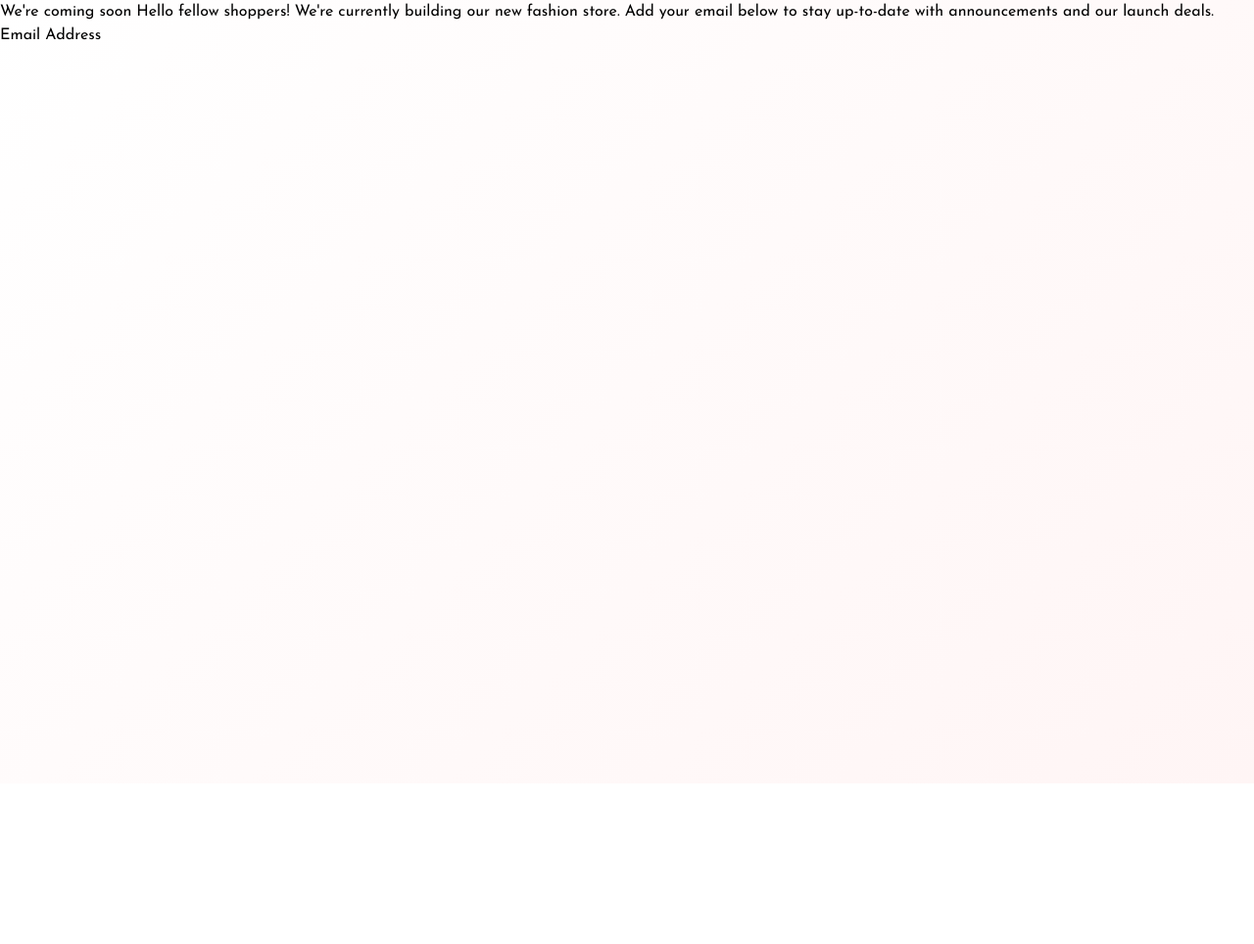
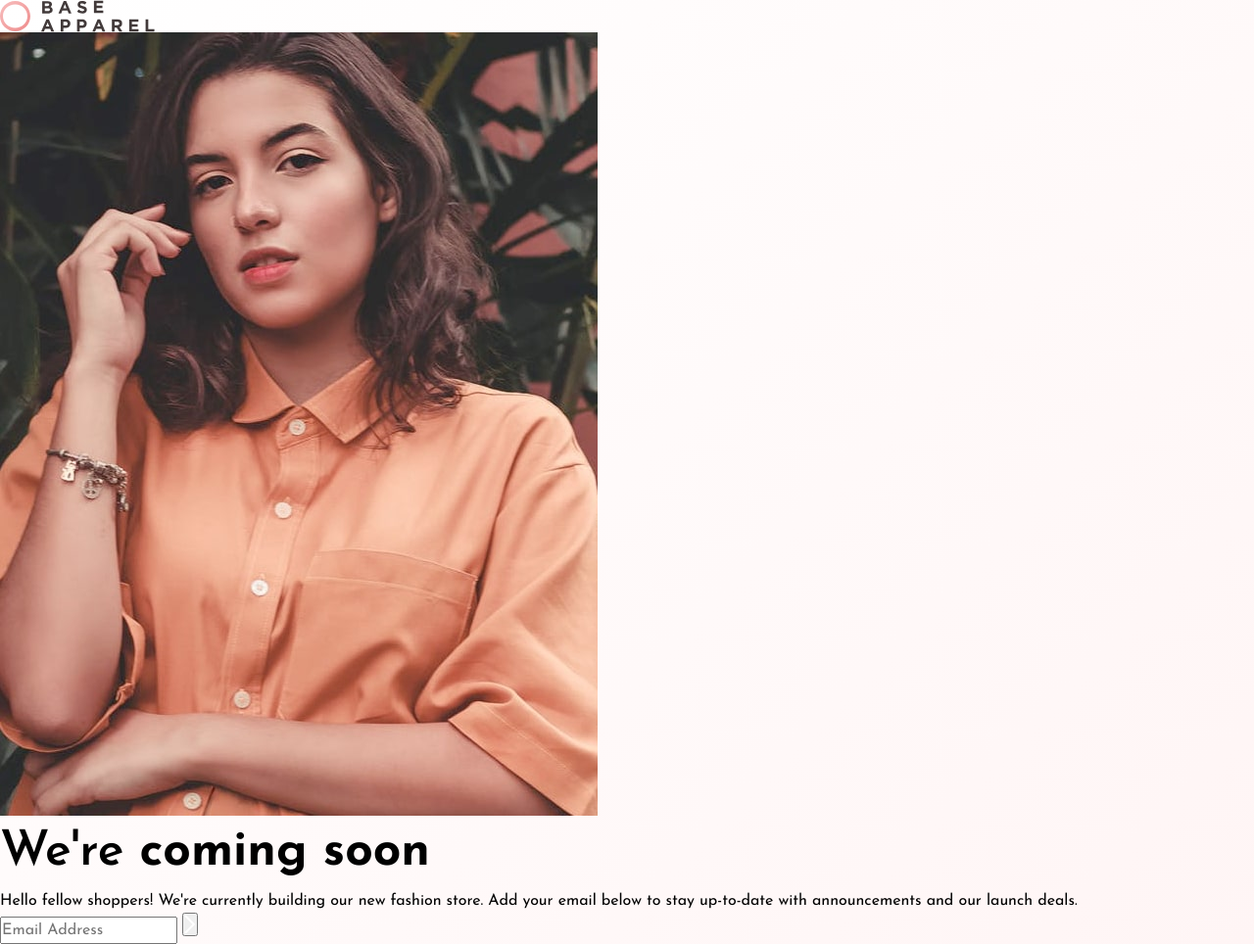
Before and after one commit to karolbanat/base-apparel-coming-soon, a website: page index.html in a window 1280 px wide. Shown: the whole page at 98% size. Before the commit the page ends 800 px from the top, so only its background shows below. Drawn offline with Linux system fonts and the light colour scheme.

Commit message:
Basic HTML setup

```diff
--- a/index.html
+++ b/index.html
@@ -16,12 +16,27 @@
 
 <body>
 
-  We're coming soon
+  <main class="main-grid">
+    <nav class="navigation" data-area="nav"><a aria-label="Base apparel home page" href="#"><img
+             src="./dist/images/logo.svg" alt=""></a></nav>
+    <picture data-area="image">
+      <source media="(min-width: 768px)" srcset="./dist/images/hero-desktop.jpg">
+      <img src="./dist/images/hero-mobile.jpg" alt="Woman with orange shirt on, posing to the camera.">
+    </picture>
+    <article class="coming-soon" data-area="content">
+      <h1 class="coming-soon__heading">We're <strong>coming soon</strong></h1>
+      <p>Hello fellow shoppers! We're currently building our new fashion store.
+        Add your email below to stay up-to-date with announcements and our launch deals.</p>
+      <form class="email-form">
+        <input aria-label="Email address" type="email" name="email" id="email" placeholder="Email Address"
+               class="email-from__input" required>
+        <button aria-label="Submit email" type="submit">
+          <img src="./dist/images/icon-arrow.svg" alt="" class="email-form__submit-btn">
+        </button>
+      </form>
+    </article>
+  </main>
 
-  Hello fellow shoppers! We're currently building our new fashion store.
-  Add your email below to stay up-to-date with announcements and our launch deals.
-
-  Email Address
 </body>
 
 </html>
```
Also changed, not shown: style-guide.md (deleted, +0 -35 lines).
